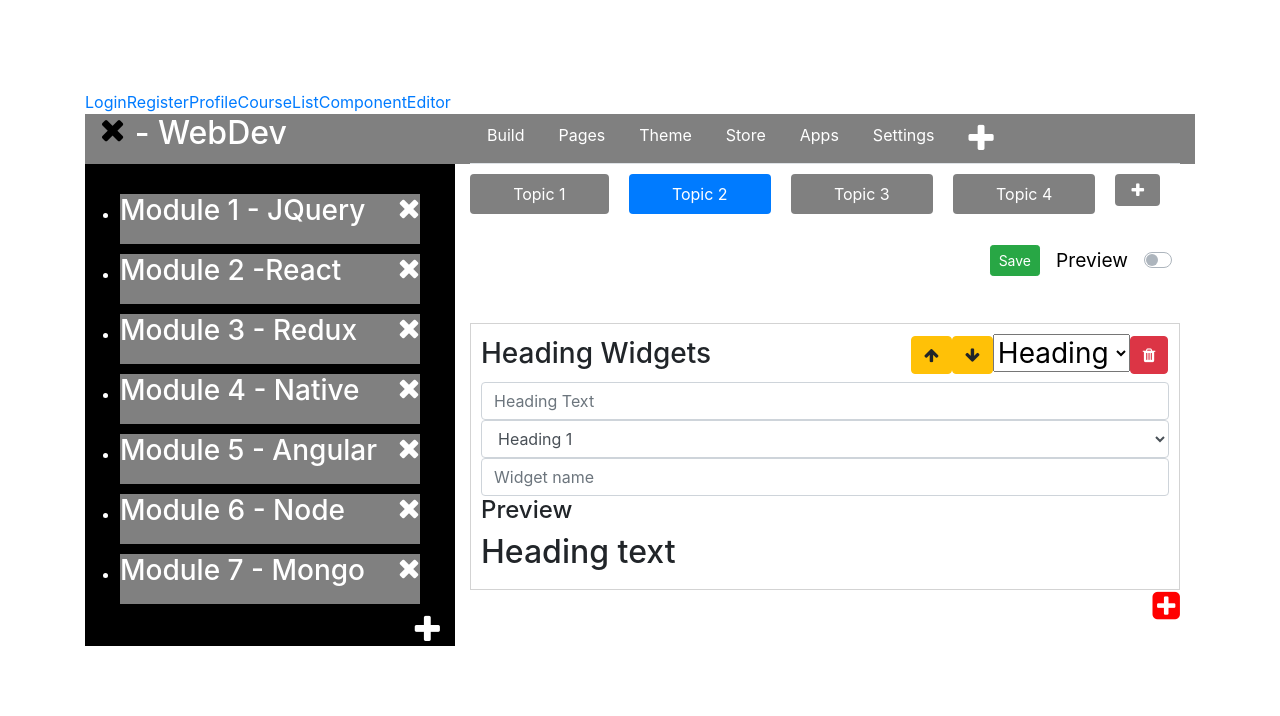
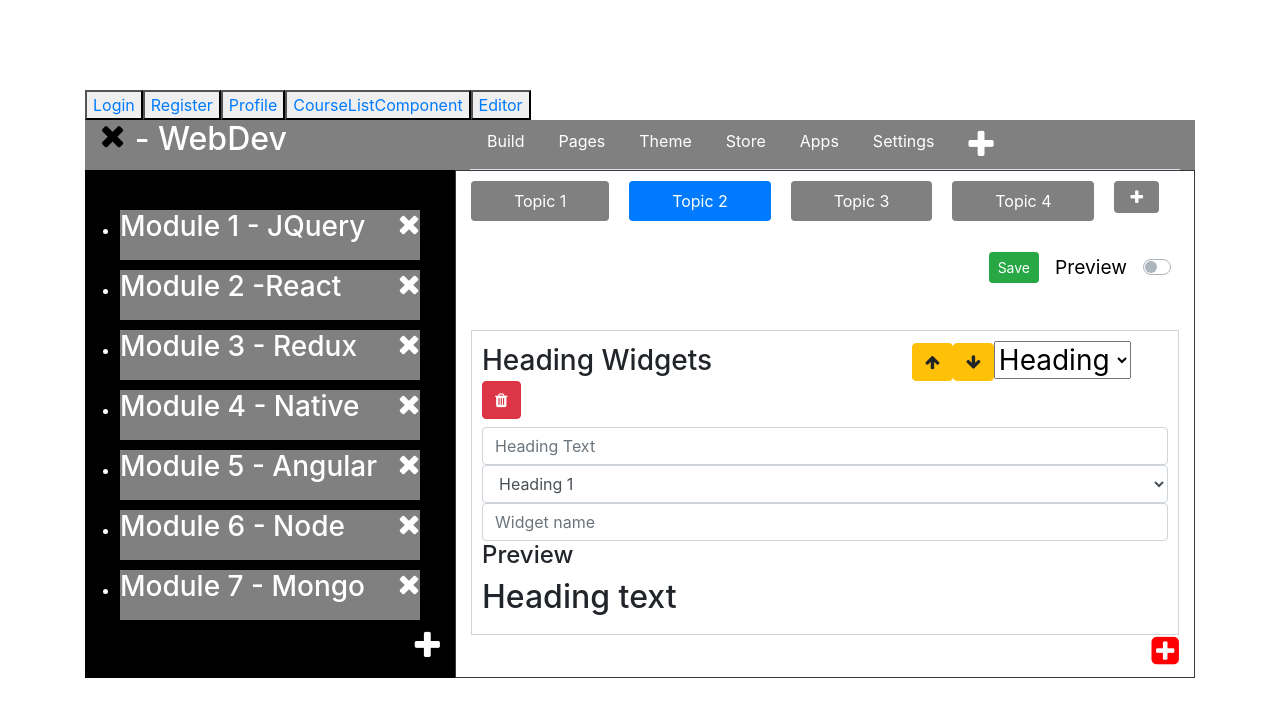
Before and after one commit to sherryxw/CS5610-FALL20-Xue-Wu-React.jsClient, a React (Create React App) app in the folder cs5610-f20-client-react-xue/: page /edit/1 in a window 1280 px wide. Shown: the top 716 px of the page. Built offline with nearby package versions, Linux system fonts and the light colour scheme; no server answers.

Commit message:
A3_final2

```diff
--- a/cs5610-f20-client-react-xue/src/components/CourseEditor/CourseEditor.css
+++ b/cs5610-f20-client-react-xue/src/components/CourseEditor/CourseEditor.css
@@ -21,7 +21,7 @@
     background: gray;
     color: white;
     height: 50px;
-    margin: 0px 20px 10px -20px;
+    margin: 10px 20px 10px -20px;
 }
 
 .wbdv-module-list {
@@ -66,6 +66,7 @@
     color: black;
 }
 
-.frame-border {
-    border-color: black;
+.border-set {
+    padding-bottom: 10px;
+    margin-bottom: 40px;
 }
--- a/cs5610-f20-client-react-xue/src/components/CourseEditor/CourseEditorComponent.js
+++ b/cs5610-f20-client-react-xue/src/components/CourseEditor/CourseEditorComponent.js
@@ -40,11 +40,11 @@ export default  class CourseEditorComponent extends React.Component{
                         <LessonTabs/>
                     </div>
                 </div>
-                <div className="row frame-border">
+                <div className="row">
                     <div className="col-4 wbdv-module-list">
                         <ModuleList/>
                     </div>
-                    <div className="col-8">
+                    <div className="col-8 border-set border border-dark">
                         <TopicPills/>
                         <br/>
                         <div className="d-flex bd-highlight justify-content-end mb-3">
--- a/cs5610-f20-client-react-xue/src/components/CourseEditor/ModuleList.js
+++ b/cs5610-f20-client-react-xue/src/components/CourseEditor/ModuleList.js
@@ -7,10 +7,8 @@ export default class ModuleList extends React.Component {
     render() {
         return (
             <ul>
-                <li className="wbdv-module-item-title">
-                    <h3>Module 1 - JQuery
-                        <i className="fa fa-times pull-right wbdv-module-item-delete-btn"/>
-                    </h3>
+                <li className="wbdv-module-item-title"><h3>Module 1 - JQuery
+                    <i className="fa fa-times pull-right wbdv-module-item-delete-btn"/></h3>
                 </li>
                 <li className="active wbdv-module-item-title"><h3>Module 2 -React
                     <i className="fa fa-times pull-right wbdv-module-item-delete-btn"/></h3></li>
@@ -24,7 +22,7 @@ export default class ModuleList extends React.Component {
                     <i className="fa fa-times pull-right wbdv-module-item-delete-btn"/></h3></li>
                 <li className="wbdv-module-item-title"><h3>Module 7 - Mongo
                     <i className="fa fa-times pull-right wbdv-module-item-delete-btn"/></h3></li>
-                <i className="fa fa-plus fa-2x pull-right wbdv-module-item-add-btn" aria-hidden="true"/>
+                <i className="fa fa-plus fa-2x float-right wbdv-module-item-add-btn" aria-hidden="true"/>
             </ul>
         );
     }
--- a/cs5610-f20-client-react-xue/src/containers/CourseManagerContainer.js
+++ b/cs5610-f20-client-react-xue/src/containers/CourseManagerContainer.js
@@ -17,20 +17,18 @@ export default class CourseManagerContainer extends React.Component {
         return (
             <BrowserRouter>
                 <div className="container">
-                    <Link to="/Login">Login</Link>
-                    <Link to="/Register">Register</Link>
-                    <Link to="/Profile">Profile</Link>
-                    <Link to="/CourseListComponent">CourseListComponent</Link>
-                    <Link to="/edit">Editor</Link>
+                    <button><Link to="/Login">Login</Link></button>
+                    <button><Link to="/Register">Register</Link></button>
+                    <button><Link to="/Profile">Profile</Link></button>
+                    <button><Link to="/CourseListComponent">CourseListComponent</Link></button>
+                    <button><Link to="/edit">Editor</Link></button>
                     <Route path="/Login" exact component={Login}/>
                     <Route path="/Register" exact component={Register}/>
                     <Route path="/Profile" exact component={Profile}/>
                     <Route path="/CourseListComponent" exact>
-                        <CourseListComponent courses={this.state.courses}/>
-                    </Route>
+                        <CourseListComponent courses={this.state.courses}/></Route>
                     <Route path="/grid" exact>
-                        <CourseGridComponent instructor="Xue"/>
-                    </Route>
+                        <CourseGridComponent instructor="Xue"/></Route>
                     <Route path="/edit/:courseId"
                            exact
                            component={CourseEditorComponent}/>
```
